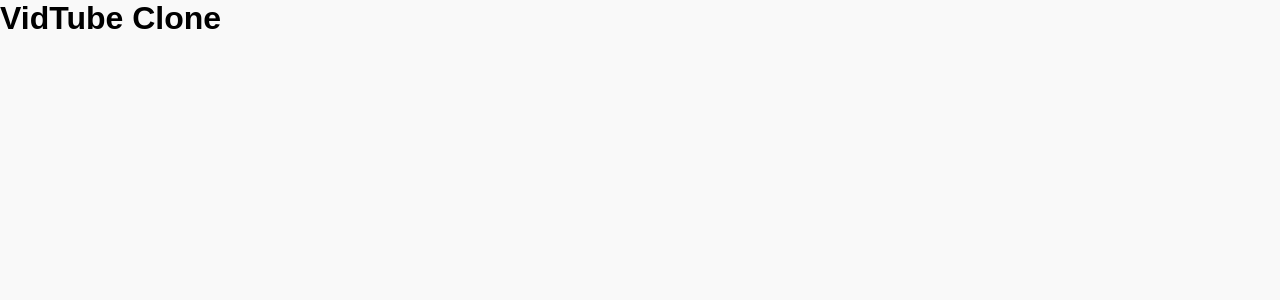
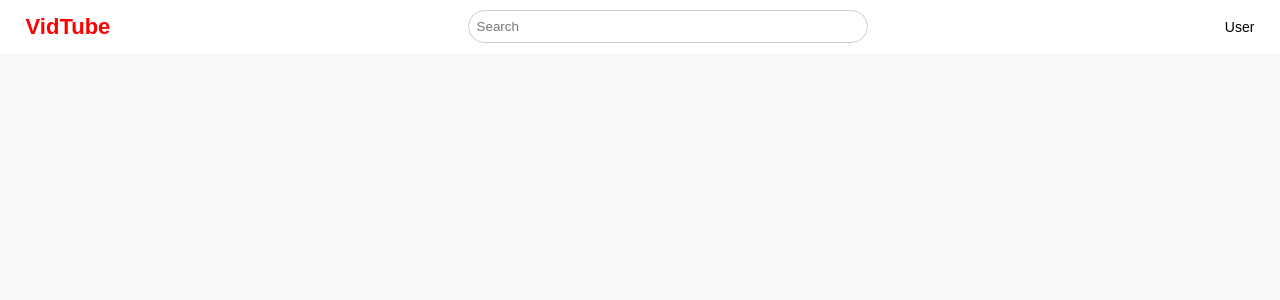
Before and after one commit to dzenan1mehmedovic-create/vidtube-clone, a React (Vite) app: page / in a window 1280 px wide. Shown: the top 300 px of the page. Built offline with nearby package versions, Linux system fonts and the light colour scheme.

Commit message:
feat: add navbar component

```diff
--- a/src/App.jsx
+++ b/src/App.jsx
@@ -1,9 +1,10 @@
 import React from "react";
+import Navbar from "./Components/Navbar/Navbar";
 
 const App = () => {
   return (
     <div>
-      <h1>VidTube Clone</h1>
+      <Navbar />
     </div>
   );
 };
--- a/src/Components/Navbar/Navbar.css
+++ b/src/Components/Navbar/Navbar.css
@@ -0,0 +1,27 @@
+.navbar {
+  display: flex;
+  align-items: center;
+  justify-content: space-between;
+  padding: 10px 2%;
+  background: #fff;
+  position: sticky;
+  top: 0;
+  z-index: 10;
+}
+
+.nav-left .logo {
+  font-size: 22px;
+  font-weight: bold;
+  color: red;
+}
+
+.nav-middle input {
+  width: 400px;
+  padding: 8px;
+  border-radius: 20px;
+  border: 1px solid #ccc;
+}
+
+.nav-right p {
+  font-size: 14px;
+}
--- a/src/Components/Navbar/Navbar.jsx
+++ b/src/Components/Navbar/Navbar.jsx
@@ -0,0 +1,22 @@
+import React from "react";
+import "./Navbar.css";
+
+const Navbar = () => {
+  return (
+    <nav className="navbar">
+      <div className="nav-left">
+        <p className="logo">VidTube</p>
+      </div>
+
+      <div className="nav-middle">
+        <input type="text" placeholder="Search" />
+      </div>
+
+      <div className="nav-right">
+        <p>User</p>
+      </div>
+    </nav>
+  );
+};
+
+export default Navbar;
```
Also changed, not shown: src/Components/PlayVideo/PlayVideo.css (added), 1 other file (tests, documents, lock files or other folders).
